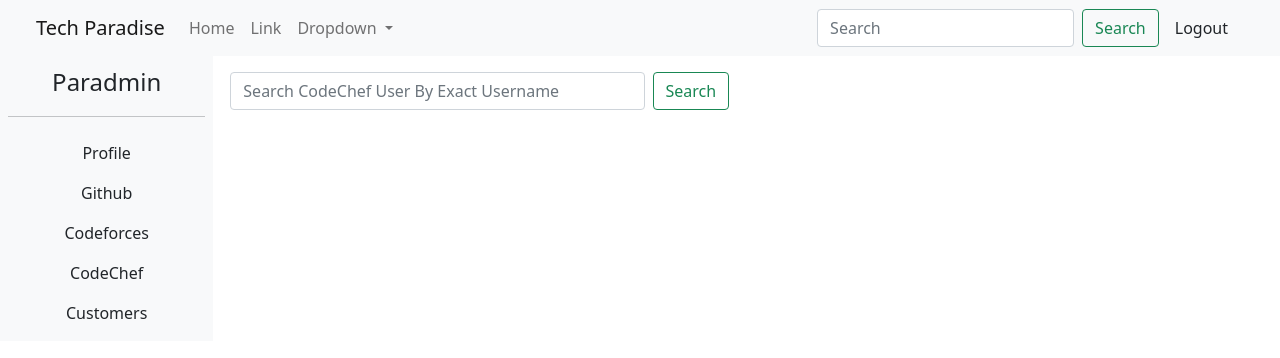
After one commit to qabdurrazzaq/TechParadise, a Django app: a page that uses templates/base.html in a window 1280 px wide. The commit adds this page. Shown: the top 358 px of the page. Run offline with Django 3.2, Linux system fonts and the light colour scheme; a user stored in the database is signed in; some libraries are stand-ins or nearby versions.

Commit message:
codeforces and codechef api integrated

```diff
--- a/TechParadise/urls.py
+++ b/TechParadise/urls.py
@@ -36,6 +36,8 @@ urlpatterns = [
     path('accounts/google/login/',applicantviews.applicant_google_login_view,name='applicant_google_login'),
     re_path(r'^applicant/activate/(?P<email_activation_key>\w+)/$', applicantviews.email_activation_view, name = 'email_activation_view'),
     re_path(r'^applicant/(?P<user>\w+)/github/$',applicantviews.github_view,name='github'),
+    re_path(r'^applicant/(?P<user>\w+)/codeforces/$',applicantviews.codeforces_view,name='codeforces'),
+    re_path(r'^applicant/(?P<user>\w+)/codechef/$',applicantviews.codechef_view,name='codechef'),
 
     # url for home app
     path('',homeviews.homepage_view,name='homepage')
--- a/applicant/views.py
+++ b/applicant/views.py
@@ -1,3 +1,4 @@
+from codeforces import api
 from django.conf import settings
 from django.contrib import messages
 from django.contrib.auth import logout, login, authenticate
@@ -7,8 +8,10 @@ from django.urls import reverse
 from github import Github
 from .forms import ApplicantLoginForm, ApplicantRegistrationForm
 from .models import ConfirmEmail, ApplicantDetail
+import json
 import os
 import re
+import requests
 
 # Create your views here.
 
@@ -133,6 +136,12 @@ def applicant_details_view(request,user):
     context = {'user':user}
     return render(request,'applicant/applicant_details.html',context)
 
+def applicant_google_login_view(request):
+    return HttpResponseRedirect(reverse('applicant_google_login',args=['?process=login']))
+
+def redirect_view(request):
+    return HttpResponseRedirect(reverse('applicant',args=[request.user]))
+
 def github_view(request,user):
     request.session['sidebar_view'] = 1
     access_token = settings.GIT_API_TOKEN
@@ -158,6 +167,8 @@ def github_view(request,user):
             git_user = g.get_user(username)
         except:
             git_user = None
+            messages.error(request,"Invalid Github Username")
+            return HttpResponseRedirect(reverse('github',args=[user]))
         if git_user is not None:
             repos = git_user.get_repos()
         else:
@@ -172,8 +183,62 @@ def github_view(request,user):
         context = {}
     return render(request,'applicant/github.html',context)
 
-def redirect_view(request):
-    return HttpResponseRedirect(reverse('applicant',args=[request.user]))
+def codeforces_view(request,user):
+    request.session['sidebar_view'] = 1
+    codeforces_api_key = settings.CODEFORCES_API_KEY
+    codeforces_api_secret_key = settings.CODEFORCES_API_SECRET_KEY
+    try:
+        username = request.GET.get('q')
+        if username is None:
+            try:
+                applicant_details = ApplicantDetail.objects.get(user=request.user)
+            except:
+                applicant_details = None
+            if applicant_details is not None:
+                if applicant_details.github_username is not None:
+                    username = applicant_details.github_username
+                else:
+                    username = None
+            else:
+                username = None
+    except:
+        username = None
+    if username is not None:
+        try:
+            codeforces_user_info = api.call("user.info", key=codeforces_api_key, secret=codeforces_api_secret_key, handles=username)
+            codeforces_rating = api.call("user.rating", key=codeforces_api_key, secret=codeforces_api_secret_key, handle=username)
+            codeforces_rating.reverse()
+            context = {
+                "codeforces_user_info":codeforces_user_info[0],
+                "codeforces_rating":codeforces_rating,
+            }
+        except:
+            messages.error(request,'Invalid Codeforces UserName')
+            return HttpResponseRedirect(reverse('codeforces',args=[user]))
+    else:
+        codeforces_user_info = None
+        codeforces_rating = None
+        context = {}
 
-def applicant_google_login_view(request):
-    return HttpResponseRedirect(reverse('applicant_google_login',args=['?process=login']))
+    return render(request,'applicant/codeforces.html',context)
+
+def codechef_view(request,user):
+    request.session['sidebar_view'] = 1
+    username = request.GET.get('q')
+    if username is not None:
+        url = settings.X_RAPIDAPI_CODECHEF_URL + "/" + username
+        headers = {
+            'x-rapidapi-key': settings.X_RAPIDAPI_CODECHEF_KEY,
+            'x-rapidapi-host': settings.X_RAPIDAPI_CODECHEF_HOST,
+        }
+        response = requests.request("GET", url, headers=headers)
+        codechef = json.loads(response.text)
+        if codechef['status'] == 'Failed':
+            codechef = None
+            messages.error(request,'Invalid CodeChef Username')
+            return HttpResponseRedirect(reverse('codechef',args=[user]))
+        else:
+            context={'codechef':codechef}
+    else:
+        context = {}
+    return render(request,'applicant/codechef.html',context)
--- /dev/null
+++ b/templates/applicant/codechef.html
@@ -0,0 +1,83 @@
+{% extends 'base.html' %}
+
+{% block page_title %}
+CodeChef - {{request.user}}
+{% endblock %}
+
+{% block content %}
+{% if codechef %}
+<div class="col-sm-10">
+    <div class="row card-body" style="padding-left: 5px;">
+        <div class="col-sm-6">
+            <form action="{% url 'codechef' user %}" class="d-flex">
+                <input class="form-control me-2" type="search" placeholder="Search CodeChef User By Exact Username" aria-label="Search" name="q" required>
+                <button class="btn btn-outline-success" type="submit">Search</button>
+            </form>
+        </div>
+    </div>
+    <h4>CodeChef User: {{codechef.user_details.name}} ({{codechef.user_details.username}})</h4>
+    <h5>Stars : {{codechef.stars}}</h5>
+    <div class="row">
+        <div class="col-sm-6">
+            <h5>Current Rating : {{codechef.rating}}</h5>
+            <h5>Global Rank : {{codechef.global_rank}}</h5>
+        </div>
+        <div class="col-sm-6">
+            <h5>Highest Rating : {{codechef.highest_rating}}</h5>
+            <h5>Country Rank : {{codechef.country_rank}}</h5>
+        </div>
+    </div>
+    <br>
+    <div class="row">
+        <div class="col-sm-12">
+            <h5 class="text-center">Contest played by {{codechef.user_details.username}}</h5>
+            <table>
+                <thead class="text-center">
+                    <th>
+                        Contest Code
+                    </th>
+                    <th>
+                        Contest Name
+                    </th>
+                    <th>
+                        Contest Rating
+                    </th>
+                    <th>
+                        Contest Rank
+                    </th>
+                </thead>
+                <tbody>
+                    {% for contest in codechef.contest_ratings %}
+                    <tr>
+                        <td>
+                            {{contest.code}}
+                        </td>
+                        <td>
+                            {{contest.name}}
+                        </td>
+                        <td>
+                            {{contest.rating}}
+                        </td>
+                        <td>
+                            {{contest.rank}}
+                        </td>
+                    </tr>
+                    {% endfor %}
+                </tbody>
+            </table>
+        </div>
+    </div>
+</div>
+{% else %}
+<div class="col-sm-10">
+    <div class="row card-body" style="padding-left: 5px;">
+        <div class="col-sm-6">
+            <form action="{% url 'codechef' user %}" class="d-flex">
+                <input class="form-control me-2" type="search" placeholder="Search CodeChef User By Exact Username" aria-label="Search" name="q" required>
+                <button class="btn btn-outline-success" type="submit">Search</button>
+            </form>
+        </div>
+    </div>
+</div>
+{% endif %}
+{% endblock %}
--- a/templates/applicant/github.html
+++ b/templates/applicant/github.html
@@ -47,9 +47,6 @@ Github - Tech Paradise
         {% endfor %}
     </div>
 </div>
-{% else %}
-<br>
-<h4 class="text-center">No Github Profile found for this username - '({{username}})'</h4>
 {% endif %}
 </div>
 </div>
--- a/templates/base.html
+++ b/templates/base.html
@@ -26,8 +26,9 @@
             {% elif 'warning' in message.tags %} alert-warning
             {% elif 'error' in message.tags %} alert-danger
             {% endif %}
-            alert-dismissible fade show" role="alert" style="padding-bottom: 0px;margin-bottom: -1px;">
-                <p class="messages">
+            alert-dismissible fade show" role="alert"
+            style="margin-bottom: -1px;padding-bottom: 0rem;">
+                <p class="messages text-center">
                   {% if "safe" in message.tags %}
                     {{ message|safe }}
                   {% else %}
--- a/templates/sidebar.html
+++ b/templates/sidebar.html
@@ -16,13 +16,13 @@
             </a>
           </li>
         <li>
-          <a href="#" class="nav-link link-dark text-center" id="linkedin">
-            Linked In
+          <a href="{% url 'codeforces' user %}" class="nav-link link-dark text-center" id="codeforces">
+            Codeforces
           </a>
         </li>
         <li>
-          <a href="#" class="nav-link link-dark text-center" id="products">
-            Products
+          <a href="{% url 'codechef' user %}" class="nav-link link-dark text-center" id="codechef">
+            CodeChef
           </a>
         </li>
         <li>
```
Also changed, not shown: TechParadise/settings.py (+9 -0 lines), templates/applicant/codeforces.html (added, +84 -0 lines), db.sqlite3.
